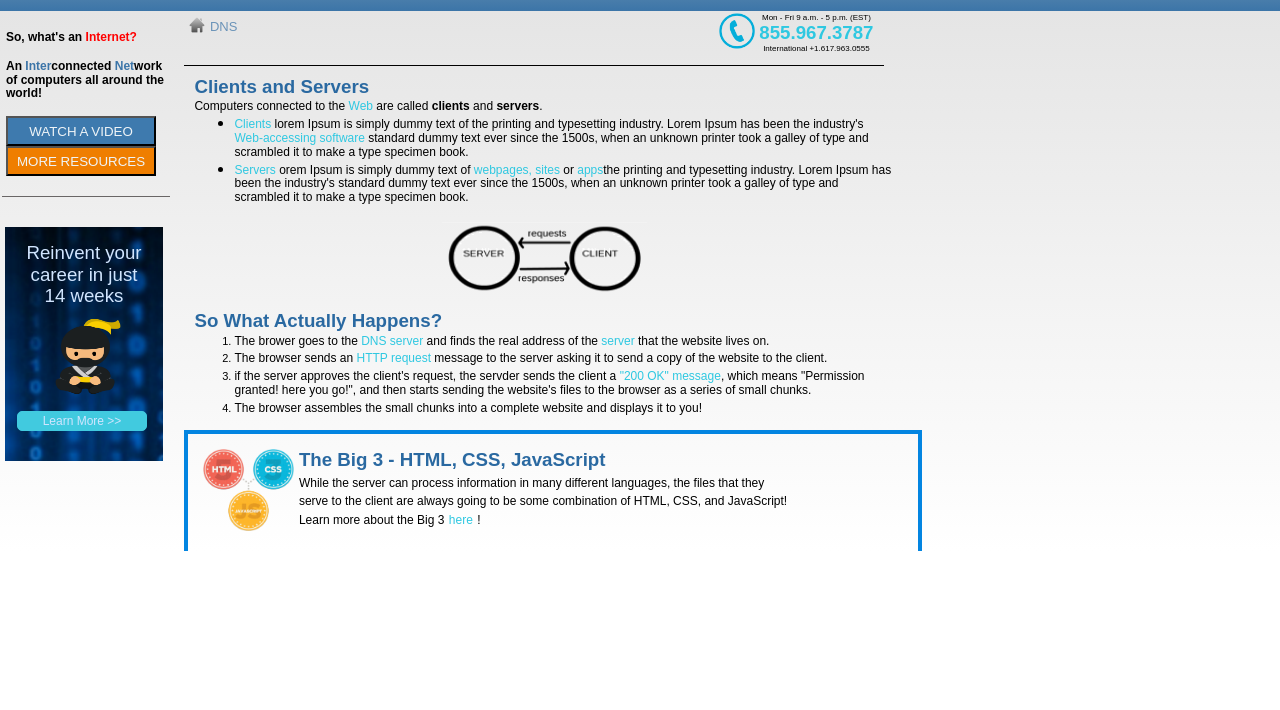
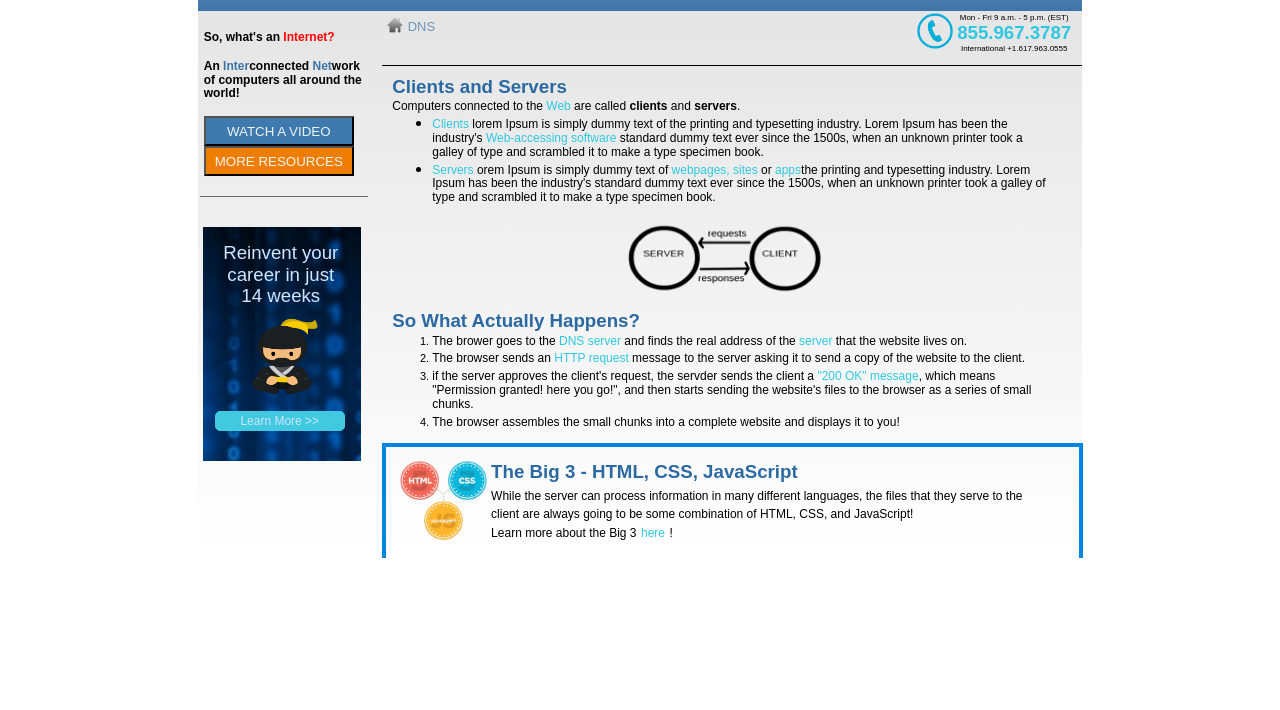
Before and after one commit to mancng/css_internet, a plain HTML site: page index.html in a window 1280 px wide. Shown: the part 90-800 px from the top of the page. Drawn offline with Linux system fonts and the light colour scheme.

Commit message:
updated css

```diff
--- a/index.html
+++ b/index.html
@@ -7,9 +7,9 @@
     <title>Internet</title>
     <link rel="stylesheet" type="text/css" href="style.css">
     <link rel="stylesheet" type="text/css" href="normalize.css">
-
 </head>
 <body>
+    <div id="container">
         <div id="header">
             <img src="./images%202/globe.png" alt="logo">
             <h1>The Inter<span class="blue">net</span></h1>
@@ -71,7 +71,8 @@
                         <p>!</p>
                     </div><!-- end of content_right_3b div -->
                 </div><!-- end of content_right_3 div -->
-        </div><!-- end of wrapper left -->
+            </div><!-- end of wrapper right -->
         </div><!-- end of big_wrapper div -->
+    </div><!-- end of container div -->
 </body>
 </html>
--- a/style.css
+++ b/style.css
@@ -1,6 +1,6 @@
 *{
     padding: 0;
-    margin: 0 auto;
+    margin: 0;
     font-family: Arial, Helvetica, sans-serif;
 }
 
@@ -14,7 +14,6 @@ h1{
 h2{
     color: #eff4f7;
     background: -webkit-gradient(linear, 0% 0%, 0% 100%, from(#6d93b1), to(#3c75a8));
-    /* background-color: #3c75a8; */
     font-weight: 1;
     font-size: 16pt;
     padding-left: 16px;
@@ -57,6 +56,11 @@ h3{
 
 #big_wrapper{
     background: -webkit-linear-gradient(#e5e5e5, white);
+}
+
+#container{
+    display: table;
+    margin: 0 auto;
 }
 
 /*-----------------------------------------------
@@ -204,7 +208,7 @@ h3{
 }
 
 #content_right_2{
-    width: 100%;
+    width: 95%;
     display: inline-block;
     vertical-align: top;
     /* background-color: green; */
@@ -226,6 +230,7 @@ ol li{
 }
 
 #content_right_2 img{
+    margin: 0 auto;
     width: 205px;
     height: 75px;
     display: block;
@@ -245,12 +250,12 @@ ol li{
 }
 
 #content_right_3{
-    width: 100%;
+    width: 95%;
     border-top: 4px solid #0385e1;
     border-left: 4px solid #0385e1;
     border-right: 4px solid #0385e1;
     display: inline-block;
-    padding: 15px;
+    padding: 14px;
     /* background-color: purple; */
 }
 
@@ -260,7 +265,7 @@ ol li{
 }
 
 #content_right_3b{
-    width: 70%;
+    width: 80%;
     display: inline-block;
     vertical-align: top;
     /* background-color: blue; */
```
Lines whose indentation alone changed are shown as unchanged.
